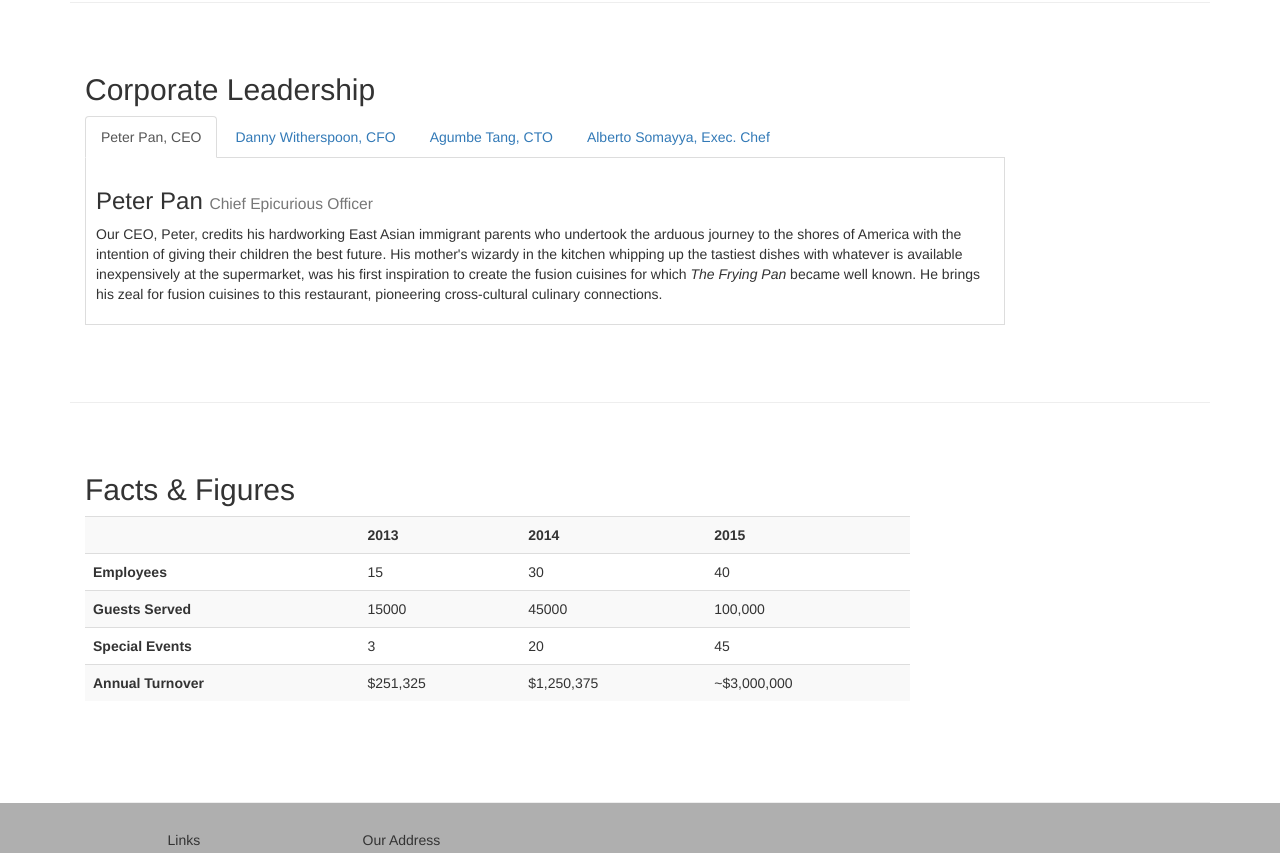
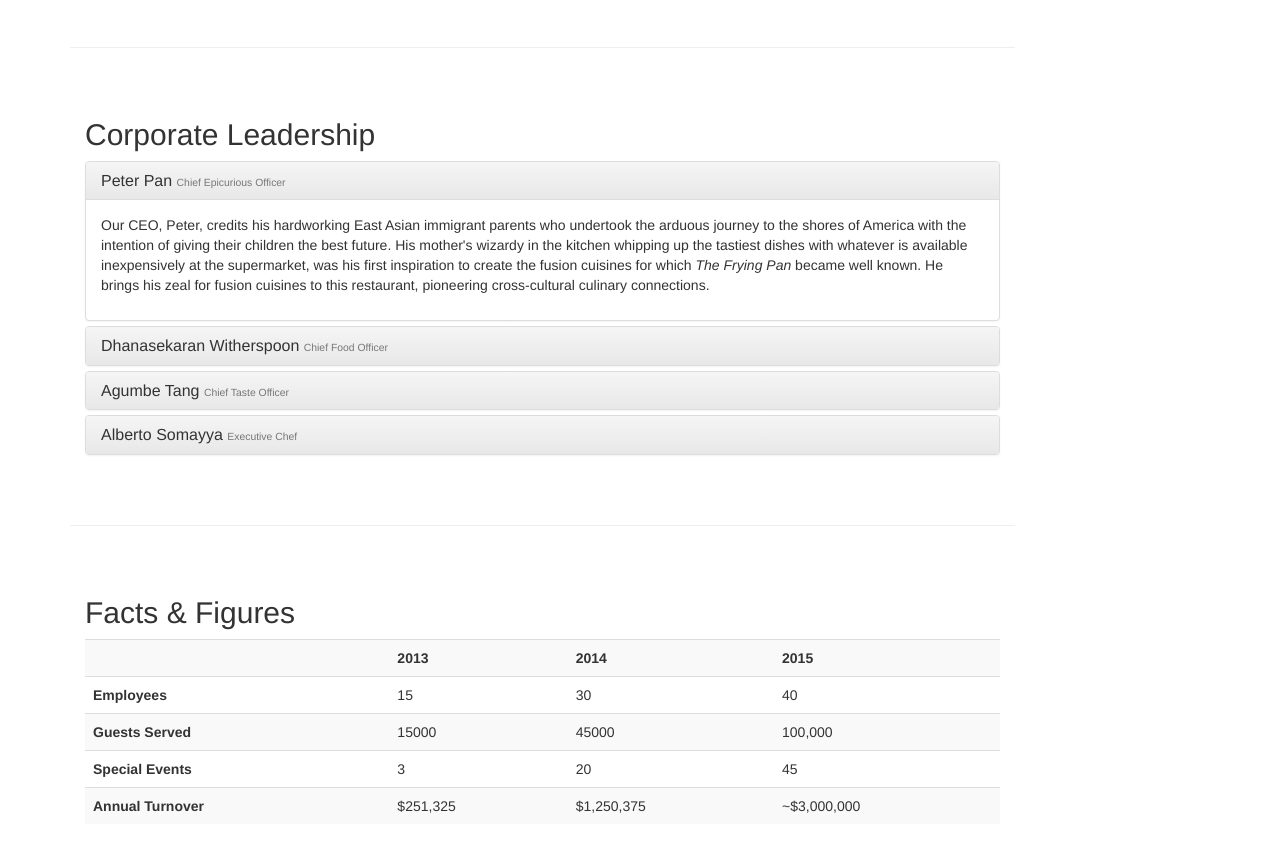
Before and after one commit to frarno/bootstrap-coursera, a plain HTML site: page conFusion/aboutus.html in a window 1280 px wide. Shown: the part 1059-1912 px from the top of the page. Drawn offline with nearby package versions, Linux system fonts and the light colour scheme.

Commit message:
add accordion and scrollspy functionality

```diff
--- a/conFusion/aboutus.html
+++ b/conFusion/aboutus.html
@@ -23,7 +23,7 @@
     <![endif]-->
 </head>
 
-<body>
+<body data-spy="scroll" data-target="#myScrollspy" data-offset="200">
     <nav class="navbar navbar-inverse navbar-fixed-top" role="navigation">
         <div class="container">
             <div class="navbar-header">
@@ -80,6 +80,10 @@
     </header>
 
     <div class="container">
+     <div class="row">
+       <div class="col-xs-12 col-sm-10">
+
+
         <div class="row">
             <div class="col-xs-12">
                 <ol class="breadcrumb">
@@ -93,8 +97,8 @@
             </div>
         </div>
 
-        <div class="row row-content">
-            <div class="col-xs-12 col-sm-8">
+        <div id="history" class="row row-content">
+            <div class="col-xs-12 col-sm-6 col-lg-8">
                 <h2>Our History</h2>
                 <p>Started in 2010, Ristorante con Fusion quickly established itself as a culinary icon par excellence in Hong Kong. With its unique brand of world fusion cuisine that can be found nowhere else, it enjoys patronage from the A-list clientele in Hong Kong.  Featuring four of the best three-star Michelin chefs in the world, you never know what will arrive on your plate the next time you visit us.</p>
                 <p>The restaurant traces its humble beginnings to <em>The Frying Pan</em>, a successful chain started by our CEO, Mr. Peter Pan, that featured for the first time the world's best cuisines in a pan.</p>
@@ -109,7 +113,7 @@
                     </blockquote>
                 </div>
             </div>
-            <div class="col-xs12 col-sm-4">
+            <div class=" col-xs-12 col-sm-6 col-lg-4">
                 <div class="panel panel-primary">
                     <div class="panel-heading">
                         <h3 class="panel-title">Facts At a Glance</h3>
@@ -130,49 +134,81 @@
             </div>
         </div>
 
-        <div  class="row row-content">
-            <div class="col-xs-12 col-sm-10">
+        <div id="corporate" class="row row-content">
+            <div class="col-xs-12">
                 <h2>Corporate Leadership</h2>
-                <ul class="nav nav-tabs" role="tablist">
-                    <li role="presentation" class="active">
-                    <a href="#peter" aria-controls="peter"
-                     role="tab" data-toggle="tab">Peter Pan, CEO</a></li>
-                    <li role="presentation"><a href="#danny"
-                     aria-controls="danny" role="tab"
-                     data-toggle="tab">Danny Witherspoon, CFO</a></li>
-                    <li role="presentation"><a href="#agumbe"
-                     aria-controls="agumbe" role="tab"
-                     data-toggle="tab">Agumbe Tang, CTO</a></li>
-                    <li role="presentation"><a href="#alberto"
-                     aria-controls="alberto" role="tab"
-                     data-toggle="tab">Alberto Somayya, Exec. Chef</a></li>
-                </ul>
-                <div class="tab-content">
-                    <div role="tabpanel" class="tab-pane fade in active" id="peter">
-                        <h3>Peter Pan <small>Chief Epicurious Officer</small></h3>
-                        <p>Our CEO, Peter, credits his hardworking East Asian immigrant parents who undertook the arduous journey to the shores of America with the intention of giving their children the best future. His mother's wizardy in the kitchen whipping up the tastiest dishes with whatever is available inexpensively at the supermarket, was his first inspiration to create the fusion cuisines for which <em>The Frying Pan</em> became well known. He brings his zeal for fusion cuisines to this restaurant, pioneering cross-cultural culinary connections.</p>
+                <div class="panel-group" id="accordion"
+                      role="tablist" aria-multiselectable="true">
+                    <div class="panel panel-default">
+                        <div class="panel-heading" role="tab" id="headingPeter">
+                            <h3 class="panel-title">
+                                <a role="button" data-toggle="collapse"
+                                     data-parent="#accordion" href="#peter"
+                                     aria-expanded="true" aria-controls="peter">
+                                    Peter Pan <small>Chief Epicurious Officer</small></a>
+                            </h3>
+                        </div>
+                        <div role="tabpanel" class="panel-collapse collapse in"
+                             id="peter"    aria-labelledby="headingPeter">
+                            <div class="panel-body">
+                                <p>Our CEO, Peter, credits his hardworking East Asian immigrant parents who undertook the arduous journey to the shores of America with the intention of giving their children the best future. His mother's wizardy in the kitchen whipping up the tastiest dishes with whatever is available inexpensively at the supermarket, was his first inspiration to create the fusion cuisines for which <em>The Frying Pan</em> became well known. He brings his zeal for fusion cuisines to this restaurant, pioneering cross-cultural culinary connections.</p>
+                            </div>
+                        </div>
                     </div>
-                    <div role="tabpanel" class="tab-pane fade" id="danny">
-                        <h3>Dhanasekaran Witherspoon <small>Chief Food Officer</small></h3>
-                        <p>Our CFO, Danny, as he is affectionately referred to by his colleagues, comes from a long established family tradition in farming and produce. His experiences growing up on a farm in the Australian outback gave him great appreciation for varieties of food sources. As he puts it in his own words, <em>Everything that runs, wins, and everything that stays, pays!</em></p>
+                   <div class="panel panel-default">
+                        <div class="panel-heading" role="tab" id="headingDanny">
+                            <h3 class="panel-title">
+                                <a class="collapsed" role="button" data-toggle="collapse"
+                                     data-parent="#accordion" href="#danny"
+                                     aria-expanded="false" aria-controls="danny">
+                                    Dhanasekaran Witherspoon <small>Chief Food Officer</small></a>
+                            </h3>
+                        </div>
+                        <div role="tabpanel" class="panel-collapse collapse"
+                             id="danny"    aria-labelledby="headingDanny">
+                            <div class="panel-body">
+                                                        <p>Our CFO, Danny, as he is affectionately referred to by his colleagues, comes from a long established family tradition in farming and produce. His experiences growing up on a farm in the Australian outback gave him great appreciation for varieties of food sources. As he puts it in his own words, <em>Everything that runs, wins, and everything that stays, pays!</em></p>
+                            </div>
+                        </div>
                     </div>
-                    <div role="tabpanel" class="tab-pane fade" id="agumbe">
-                        <h3>Agumbe Tang <small>Chief Taste Officer</small></h3>
+                    <div class="panel panel-default">
+                        <div class="panel-heading" role="tab" id="headingAgumbe">
+                            <h3 class="panel-title">
+                                <a class="collapsed" role="button" data-toggle="collapse"
+                                     data-parent="#accordion" href="#agumbe"
+                                     aria-expanded="false" aria-controls="agumbe">
+                                    Agumbe Tang <small>Chief Taste Officer</small></a>
+                            </h3>
+                        </div>
+                        <div role="tabpanel" class="panel-collapse collapse"
+                             id="agumbe"    aria-labelledby="headingAgumbe">
+                            <div class="panel-body">
                         <p>Blessed with the most discerning gustatory sense, Agumbe, our CFO, personally ensures that every dish that we serve meets his exacting tastes. Our chefs dread the tongue lashing that ensues if their dish does not meet his exacting standards. He lives by his motto, <em>You click only if you survive my lick.</em></p>
+                            </div>
+                        </div>
                     </div>
-                    <div role="tabpanel" class="tab-pane fade" id="alberto">
-                        <h3>Alberto Somayya <small>Executive Chef</small></h3>
+                    <div class="panel panel-default">
+                        <div class="panel-heading" role="tab" id="headingAlberto">
+                            <h3 class="panel-title">
+                                <a class="collapsed" role="button" data-toggle="collapse"
+                                     data-parent="#accordion" href="#alberto"
+                                     aria-expanded="false" aria-controls="alberto">
+                                    Alberto Somayya <small>Executive Chef</small></a>
+                            </h3>
+                        </div>
+                        <div role="tabpanel" class="panel-collapse collapse"
+                             id="alberto"    aria-labelledby="headingAlberto">
+                            <div class="panel-body">
                         <p>Award winning three-star Michelin chef with wide International experience having worked closely with whos-who in the culinary world, he specializes in creating mouthwatering Indo-Italian fusion experiences. He says, <em>Put together the cuisines from the two craziest cultures, and you get a winning hit! Amma Mia!</em></p>
+                            </div>
+                        </div>
                     </div>
                 </div>
             </div>
-             <div class="col-xs12 col-sm-2">
-                <p style="padding:20px;"></p>
-            </div>
        </div>
 
-       <div class="row row-content">
-            <div class="col-xs-12 col-sm-9">
+       <div id="facts" class="row row-content">
+            <div class="col-xs-12">
                 <h2>Facts &amp; Figures</h2>
                 <div class="table-responsive">
                 <table class="table table-striped">
@@ -209,10 +245,18 @@
                 </table>
                 </div>
             </div>
-             <div class="col-xs-12 col-sm-3">
-                <p style="padding:20px;"></p>
-            </div>
+
        </div>
+     </div>
+        <nav class="hidden-xs col-sm-2" id="myScrollspy">
+            <ul class="nav nav-pills nav-stacked" data-spy="affix" data-offset-top="400">
+                <li><a href="#history">Our History</a></li>
+                <li><a href="#corporate">Corporate</a></li>
+                <li><a href="#facts">Facts</a></li>
+            </ul>
+        </nav>
+    </div>
+
     </div>
 
     <footer class="row-footer">
--- a/conFusion/css/mystyles.css
+++ b/conFusion/css/mystyles.css
@@ -68,3 +68,7 @@ body{
     border-bottom: 1px solid #ddd;
     padding: 10px;
 }
+
+.affix {
+    top:100px;
+}
```
